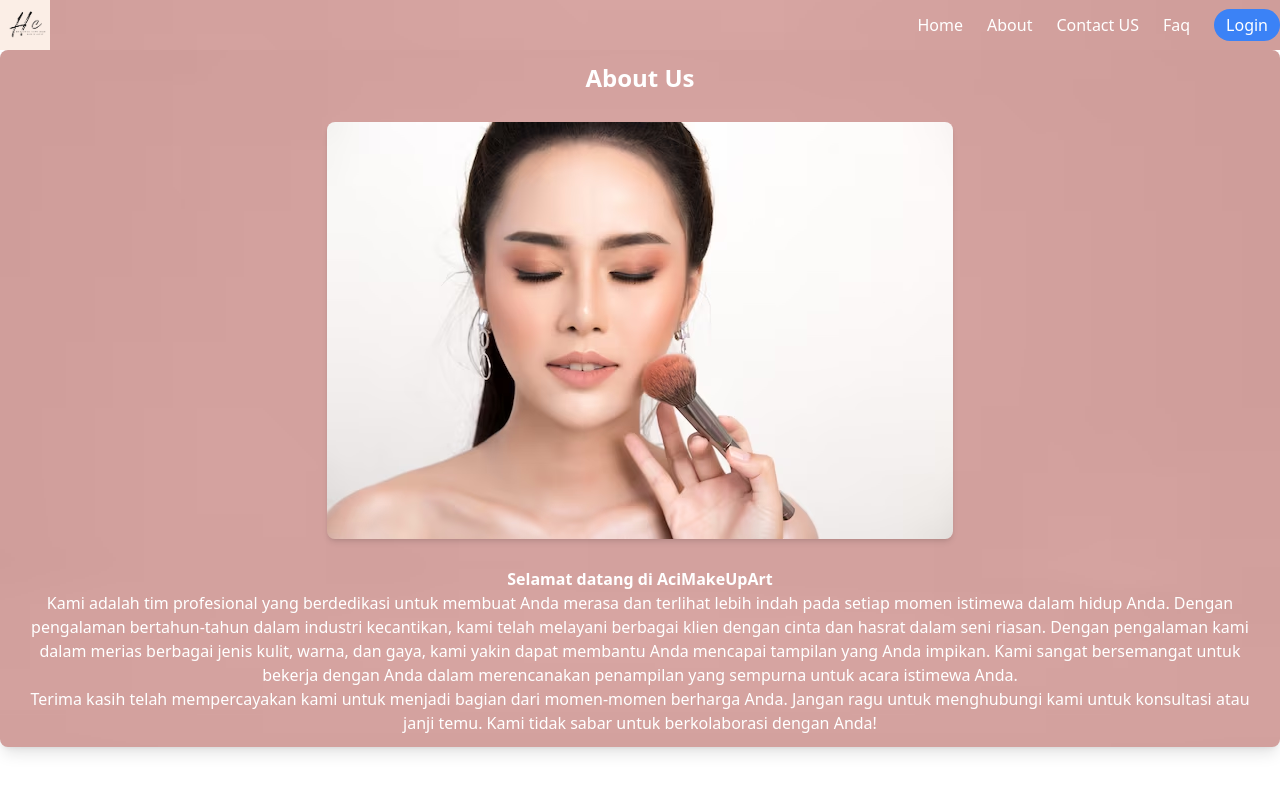
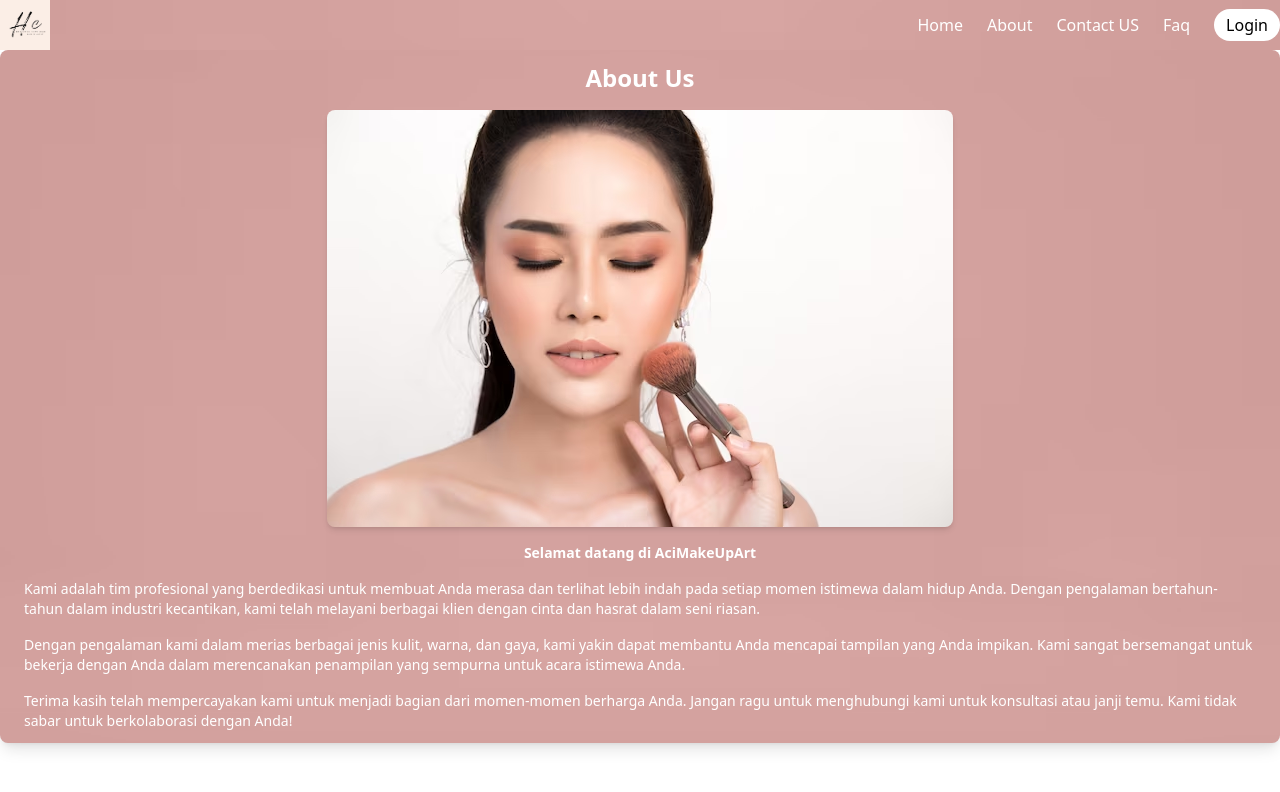
Before and after one commit to hastinulchotimah/Hastinul_chotimah_Mini_Project, a React (Vite) app: page /about in a window 1280 px wide. Shown: the top 792 px of the page. Built offline with nearby package versions, Linux system fonts and the light colour scheme.

Commit message:
perbaikin

```diff
--- a/src/components/aboutUs.jsx
+++ b/src/components/aboutUs.jsx
@@ -8,30 +8,48 @@ export default function AboutUs() {
     backgroundSize: "cover",
     backgroundPosition: "center",
   };
+
   return (
     <div>
       <Navbar />
-          <div className="bg-pink-800 p-6 rounded-lg shadow-lg text-center py-3"  style={backgroundStyle}>
+      <div
+        className="bg-pink-800 p-6 rounded-lg shadow-lg text-center py-3"
+        style={backgroundStyle}
+      >
         <h2 className="text-2xl font-bold text-white mb-4">About Us</h2>
-            <div className="about-us-image align-items-center py-3" style={{ display: 'flex', justifyContent: 'center', alignItems: 'center' }}>
+        <div className="flex justify-center items-center">
           <img
             src="about.avif"
             alt="About Us"
-              className="rounded-lg shadow-md"
+            className="rounded-lg shadow-md w-25 h-45"
           />
         </div>
 
-          <div className="about-us-text mt-4">
-            <p className="text-white ">
-                  <strong>Selamat datang di AciMakeUpArt</strong><br />
-          Kami adalah tim profesional yang berdedikasi untuk membuat Anda merasa dan terlihat lebih indah pada setiap momen istimewa dalam hidup Anda. Dengan pengalaman bertahun-tahun dalam industri kecantikan, kami telah melayani berbagai klien dengan cinta dan hasrat dalam seni riasan.
-          Dengan pengalaman kami dalam merias berbagai jenis kulit, warna, dan gaya, kami yakin dapat membantu Anda mencapai tampilan yang Anda impikan. Kami sangat bersemangat untuk bekerja dengan Anda dalam merencanakan penampilan yang sempurna untuk acara istimewa Anda.
-          <br />
-          Terima kasih telah mempercayakan kami untuk menjadi bagian dari momen-momen berharga Anda. Jangan ragu untuk menghubungi kami untuk konsultasi atau janji temu. Kami tidak sabar untuk berkolaborasi dengan Anda!
+        <div className="about-us-text mt-4 text-white text-left">
+          <p className="mb-4 text-sm text-center">
+            <strong>Selamat datang di AciMakeUpArt</strong>
+          </p>
+          <p className="mb-4 text-sm">
+            Kami adalah tim profesional yang berdedikasi untuk membuat Anda
+            merasa dan terlihat lebih indah pada setiap momen istimewa dalam hidup
+            Anda. Dengan pengalaman bertahun-tahun dalam industri kecantikan,
+            kami telah melayani berbagai klien dengan cinta dan hasrat dalam seni
+            riasan.
+          </p>
+          <p className="mb-4 text-sm">
+            Dengan pengalaman kami dalam merias berbagai jenis kulit, warna, dan
+            gaya, kami yakin dapat membantu Anda mencapai tampilan yang Anda
+            impikan. Kami sangat bersemangat untuk bekerja dengan Anda dalam
+            merencanakan penampilan yang sempurna untuk acara istimewa Anda.
+          </p>
+          <p className="text-sm">
+            Terima kasih telah mempercayakan kami untuk menjadi bagian dari
+            momen-momen berharga Anda. Jangan ragu untuk menghubungi kami untuk
+            konsultasi atau janji temu. Kami tidak sabar untuk berkolaborasi
+            dengan Anda!
           </p>
         </div>
       </div>
     </div>
-
   );
 }
--- a/src/components/copyright.jsx
+++ b/src/components/footer.jsx
@@ -20,8 +20,8 @@ export default function Footer() {
             height="1"
           />
         </div>
-        <div className="bg-white-600 flex flex-col sm:flex-row">
-          <div className="rounded-social-buttons flex flex-col space-y-2 mx-auto text-center">
+        <div className="bg-white-600 flex flex-col sm:flex-row ">
+          <div className="rounded-social-buttons flex flex-col space-y-1 mx-auto text-center">
             <p className="font-bold text-black">Sosial Media</p>
             <a className="social-button" href="https://instagram.com/hastinul_chotimah?igshid=YTQwZjQ0NmI0OA==" target="_blank">
               <img src="instagram.jpeg" width="30" height="60" alt="Instagram" />
--- a/src/components/navbar.jsx
+++ b/src/components/navbar.jsx
@@ -37,7 +37,7 @@ class Navbar extends React.Component {
             </li>
             <li className="inline-block">
             <Link to="/formlogin" className="text-white hover:text-red-900">
-              <button className="bg-blue-500 text-white px-3 py-1 rounded-full hover:bg-blue-700">Login</button>
+              <button className="bg-white text-black px-3 py-1 rounded-full hover:bg-gray-200">Login</button>
             </Link>
           </li>
           </ul>
--- a/src/pages/LandingPage.jsx
+++ b/src/pages/LandingPage.jsx
@@ -1,6 +1,6 @@
 import React from "react";
 import { Link, useNavigate } from "react-router-dom";
-import Footer from "../components/copyright";
+import Footer from "../components/footer";
 import Navbar from "../components/navbar";
 import backgroundImage from "./booking.avif";
 
@@ -23,7 +23,7 @@ export default function LandingPage() {
       <Navbar />
       <div className="bg-pink-800 text-white flex-grow p-40 text-center flex flex-col items-center sm:flex-row sm:justify-between" style={backgroundStyle}>
         <div className="text-center sm:text-left">
-          <h1 className="text-4xl font-bold mb-4">
+          <h1 className="text-4xl font-bold mb-4 text-black">
             Welcome To our  <br /> MakeUp Artist Website
           </h1>
           <p>where beauty meets you. Discover the secrets to looking stunning with us.</p>
```
Lines whose indentation alone changed are shown as unchanged.
